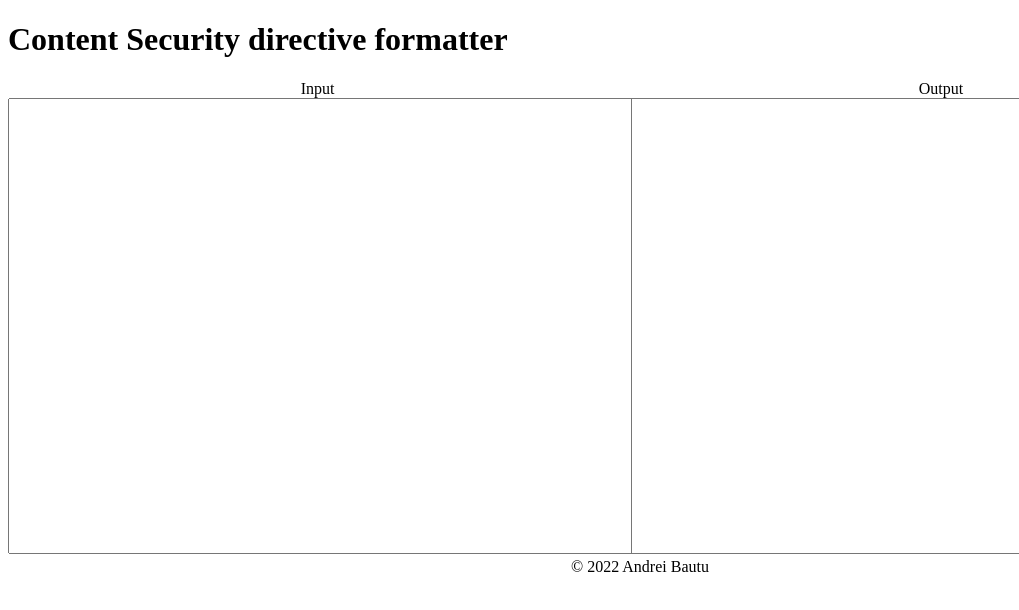
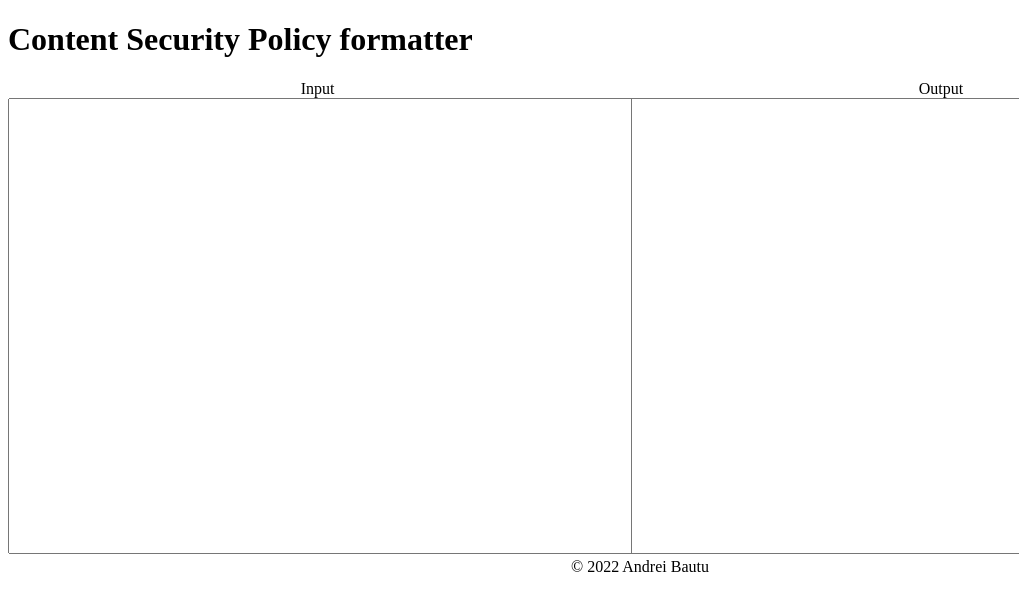
Before and after one commit to abautu/csp-formatter, a plain HTML site: page index.html in a window 1280 px wide. Shown: the whole page, without its empty margins (0-1019 px from the left). Drawn offline with Linux system fonts and the light colour scheme.

Commit message:
Code cleanup

```diff
--- a/index.html
+++ b/index.html
@@ -2,7 +2,7 @@
 <html>
   <head>
     <meta charset="utf-8">
-		<title>Content Security directive formatter</title>
+    <title>Content Security Policy formatter</title>
   </head>
   <style>
     .col {
@@ -15,7 +15,7 @@
     }
   </style>
   <body>
-    <h1>Content Security directive formatter</h1>
+    <h1>Content Security Policy formatter</h1>
     <div class="col center">
       <label for="Input">Input</label>
       <textarea id="Input" rows="30" cols="80"></textarea>
```
Lines whose indentation alone changed are shown as unchanged.
